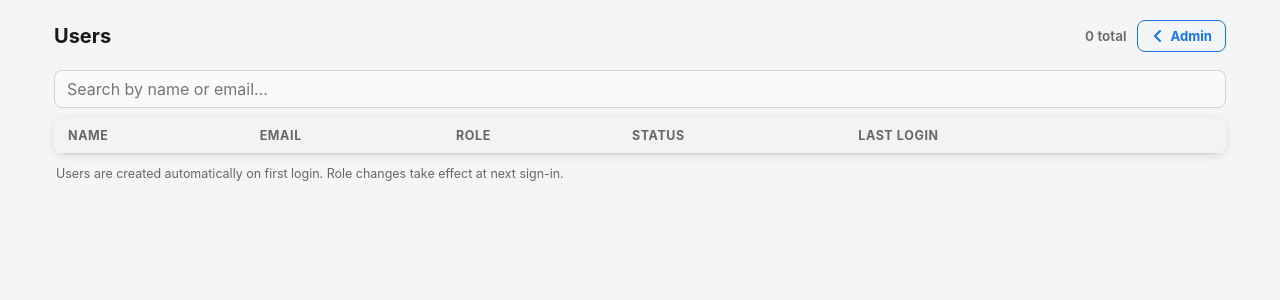
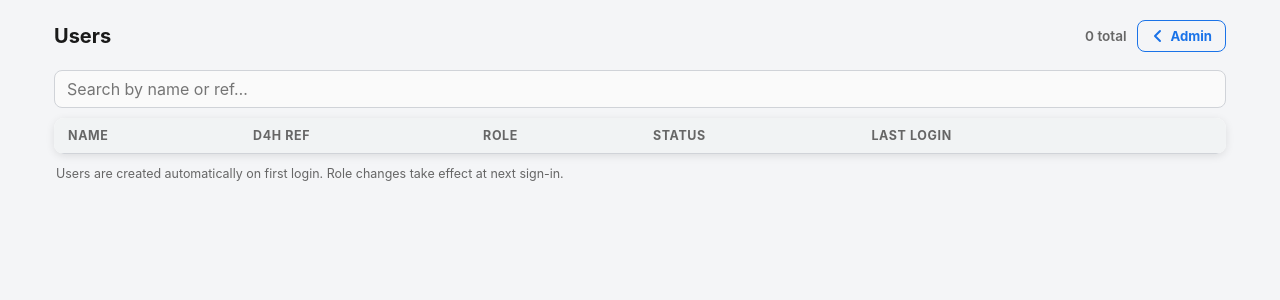
Before and after one commit to alexwhitlock/hours-log-2, a Flask app: page /admin/users in a window 1280 px wide. Shown: the part 89-389 px from the top of the page. Run offline with Flask 3, Linux system fonts and the light colour scheme; the visitor is signed in with stand-in values (Sample User, id 1); lists and menus that the app fills with data are empty.

Commit message:
Replace email column with D4H ref in users table
Co-Authored-By: Claude Sonnet 4.6 <noreply@anthropic.com>

```diff
--- a/templates/admin/users.html
+++ b/templates/admin/users.html
@@ -17,17 +17,17 @@
   </div>
 </div>
 
-<input type="search" id="users-search" placeholder="Search by name or email…"
+<input type="search" id="users-search" placeholder="Search by name or ref…"
        style="width:100%;margin-bottom:10px">
 
 <!-- Mobile: cards -->
 <div class="mobile-only" id="users-cards">
   {% for u in users %}
-  <div class="record-card" data-search="{{ u.display_name|lower }} {{ (u.email or '')|lower }}" {% if not u.is_active %}style="opacity:.5"{% endif %}>
+  <div class="record-card" data-search="{{ u.display_name|lower }} {{ (u.ref or '')|lower }}" {% if not u.is_active %}style="opacity:.5"{% endif %}>
     <div class="record-card-top">
       <div>
         <div class="record-card-cat">{{ u.display_name }}</div>
-        <div class="record-card-meta" style="margin-top:2px">{{ u.email or u.ref or '—' }}{% if not u.google_sub %} <span style="color:var(--muted);font-size:0.72rem">(not logged in)</span>{% endif %}</div>
+        <div class="record-card-meta" style="margin-top:2px">{{ u.ref or '—' }}{% if not u.google_sub %} · <span style="color:var(--muted);font-size:0.72rem">not logged in</span>{% endif %}</div>
         <div style="font-size:0.75rem;color:var(--muted);margin-top:2px">Last login: {{ u.last_login_at.strftime('%b %d, %Y') if u.last_login_at else 'Never' }}</div>
       </div>
       <div>{% if u.is_active %}<span class="badge badge-approved">Active</span>{% else %}<span class="badge badge-draft">Inactive</span>{% endif %}</div>
@@ -52,13 +52,13 @@
 <div class="table-wrap desktop-only">
   <table id="users-table">
     <thead>
-      <tr><th data-col="0">Name</th><th data-col="1">Email</th><th data-col="2">Role</th><th data-col="3">Status</th><th data-col="4">Last Login</th><th></th></tr>
+      <tr><th data-col="0">Name</th><th data-col="1">D4H Ref</th><th data-col="2">Role</th><th data-col="3">Status</th><th data-col="4">Last Login</th><th></th></tr>
     </thead>
     <tbody id="users-body">
       {% for u in users %}
-      <tr data-search="{{ u.display_name|lower }} {{ (u.email or '')|lower }}" {% if not u.is_active %}style="opacity:.5"{% endif %}>
+      <tr data-search="{{ u.display_name|lower }} {{ (u.ref or '')|lower }}" {% if not u.is_active %}style="opacity:.5"{% endif %}>
         <td style="font-weight:600">{{ u.display_name }}</td>
-        <td style="font-size:0.85rem">{% if u.google_sub %}{{ u.email or '—' }}{% else %}<span style="color:var(--muted)">{{ u.ref or '—' }} (not logged in)</span>{% endif %}</td>
+        <td style="font-size:0.85rem;font-family:monospace">{{ u.ref or '—' }}{% if not u.google_sub %} <span style="color:var(--muted);font-family:sans-serif;font-size:0.75rem">· not logged in</span>{% endif %}</td>
         <td>
           <form method="POST" action="/admin/users/{{ u.id }}/role" style="display:inline">
             <select name="role" onchange="this.form.submit()" style="width:auto;padding:6px 28px 6px 8px;font-size:0.85rem;border-radius:6px">
```
